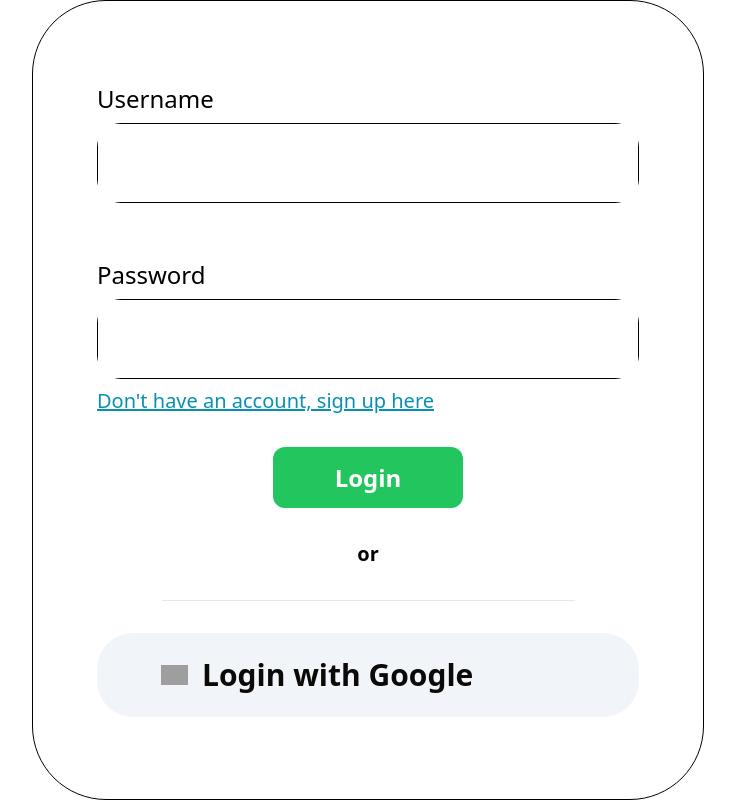
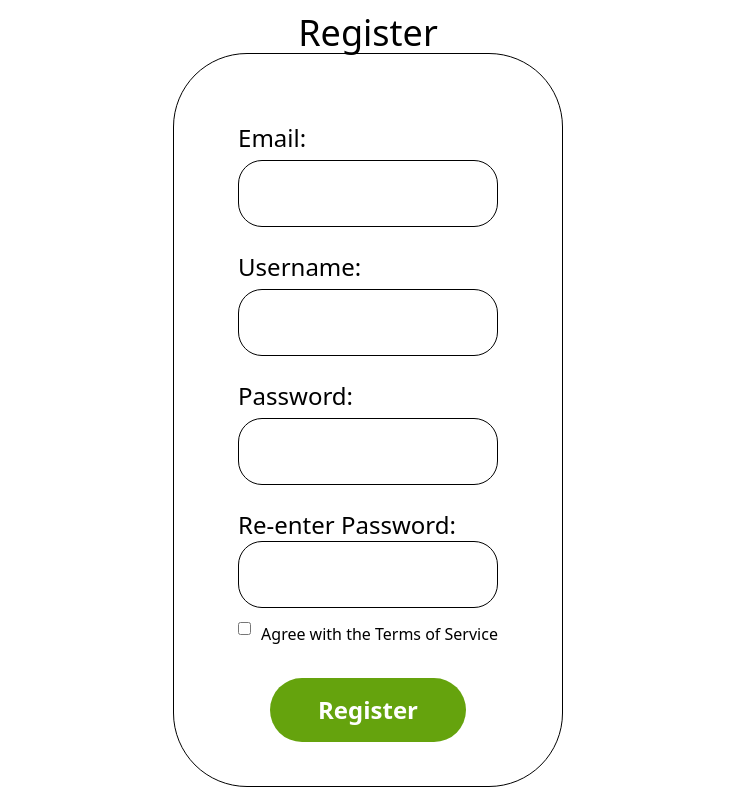
Before and after one commit to vidz231/lecturerReviewWebApp, a React (Vite) app in the folder frontend/: page / in a window 1280 px wide. Shown: the whole page, without its empty margins (272-1007 px from the left). Built offline with nearby package versions, Linux system fonts and the light colour scheme; grey boxes are pictures that could not be loaded.

Commit message:
Add ScreenRegister component to App.jsx

```diff
--- a/frontend/src/App.jsx
+++ b/frontend/src/App.jsx
@@ -1,6 +1,7 @@
 import React from "react";
 import ScreenLogin from "./layout/ScreenLogin/ScreenLogin";
+import ScreenRegister from "./layout/ScreenRegister/ScreenRegister";
 
 export default function App() {
-  return <ScreenLogin />;
+  return <ScreenRegister />;
 }
--- /dev/null
+++ b/frontend/src/layout/ScreenRegister/RegisterForm.jsx
@@ -0,0 +1,80 @@
+import React from "react";
+
+function RegistrationForm() {
+  const handleFormSubmit = (e) => {
+    e.preventDefault();
+    // Add your form submission logic here
+  };
+
+  return (
+    <form
+      className="border flex max-w-[726px] flex-col justify-center items-center px-16 py-11 rounded-[74px] border-solid border-black max-md:px-5"
+      onSubmit={handleFormSubmit}
+    >
+      <label
+        className="header mt-6 justify-center text-black text-2xl self-stretch max-md:max-w-full"
+        htmlFor="email"
+      >
+        Email:
+      </label>
+      <input
+        className="border self-stretch flex shrink-0 h-[67px] flex-col mt-1.5 rounded-3xl border-solid border-black max-md:max-w-full"
+        type="email"
+        id="email"
+      />
+
+      <label
+        className="header mt-6 justify-center text-black text-2xl self-stretch max-md:max-w-full"
+        htmlFor="username"
+      >
+        Username:
+      </label>
+      <input
+        className="border self-stretch flex shrink-0 h-[67px] flex-col mt-1.5 rounded-3xl border-solid border-black max-md:max-w-full"
+        type="text"
+        id="username"
+      />
+
+      <label
+        className="header mt-6 justify-center text-black text-2xl self-stretch max-md:max-w-full"
+        htmlFor="password"
+      >
+        Password:
+      </label>
+      <input
+        className="border self-stretch flex shrink-0 h-[67px] flex-col mt-1.5 rounded-3xl border-solid border-black max-md:max-w-full"
+        type="password"
+        id="password"
+      />
+
+      <label
+        className="header mt-6 justify-center text-black text-2xl self-stretch max-md:max-w-full"
+        htmlFor="rePassword"
+      >
+        Re-enter Password:
+      </label>
+      <input
+        className="border self-stretch flex shrink-0 h-[67px] flex-col rounded-3xl border-solid border-black max-md:max-w-full"
+        type="password"
+        id="rePassword"
+      />
+
+      <label
+        className="flex gap-2.5 mt-3.5 self-start items-start"
+        htmlFor="termsCheckbox"
+      >
+        <input type="checkbox" id="termsCheckbox" />
+        Agree with the Terms of Service
+      </label>
+
+      <button
+        className="btn-register justify-center text-white text-center text-2xl font-bold bg-lime-600 self-center items-stretch mt-8 px-12 py-4 rounded-[55px] max-md:px-5"
+        type="submit"
+      >
+        Register
+      </button>
+    </form>
+  );
+}
+
+export default RegistrationForm;
--- /dev/null
+++ b/frontend/src/layout/ScreenRegister/ScreenRegister.jsx
@@ -0,0 +1,11 @@
+import React from "react";
+import RegisterForm from "./RegisterForm";
+
+export default function ScreenRegister() {
+  return (
+    <div className="flex justify-center items-center flex-col w-full h-screen">
+      <h1 className="text-4xl text-center">Register</h1>
+      <RegisterForm />
+    </div>
+  );
+}
```
